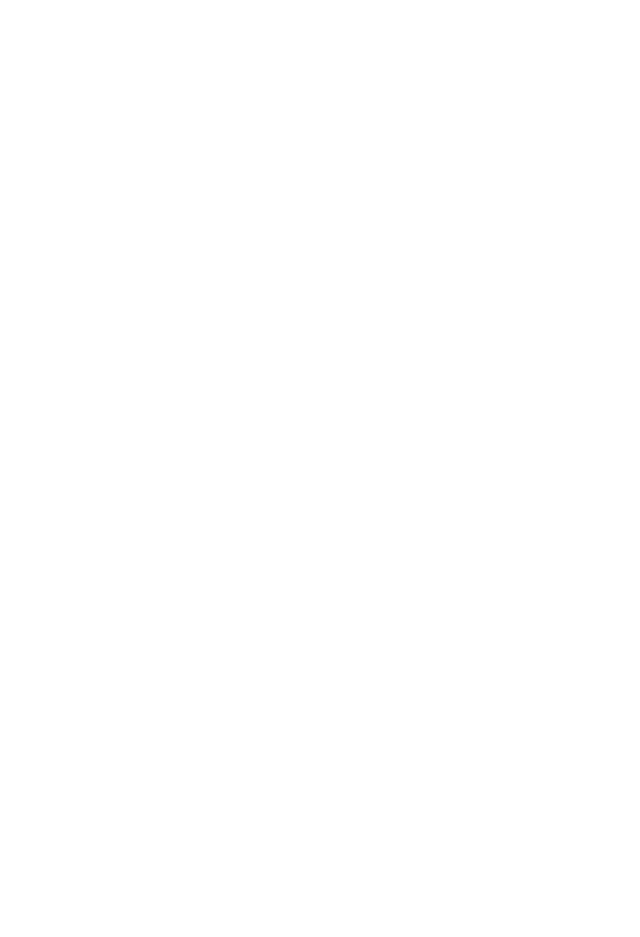
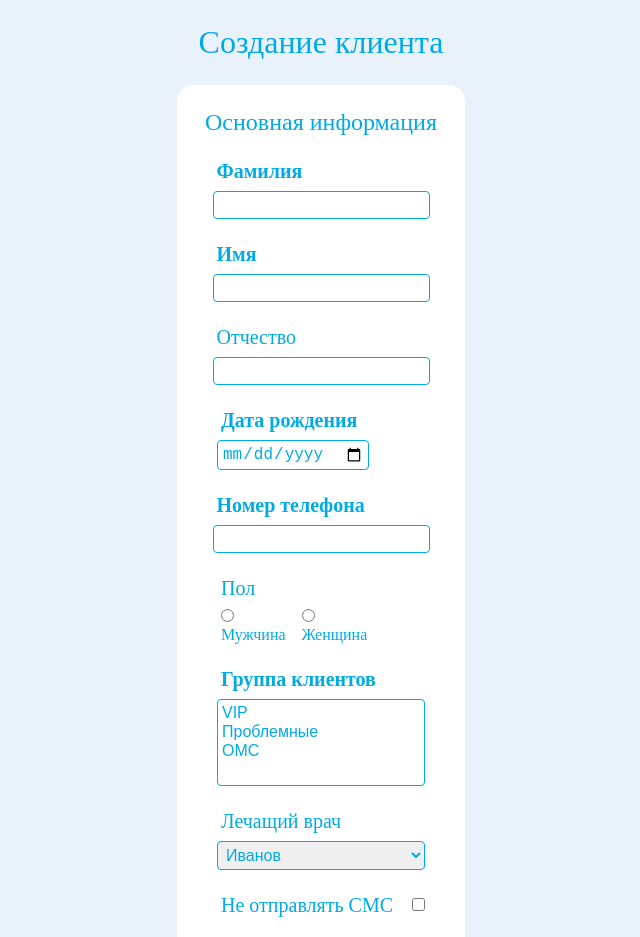
Before and after one commit to Taswikaa/VueForm, a Vue app: page / in a window 1280 px wide. Shown: the top 937 px of the page, without its empty margins (319-959 px from the left). Before the commit the page ends 800 px from the top, so only its background shows below. Built offline with nearby package versions, Linux system fonts and the light colour scheme.

Commit message:
добавлена вёрстка под мобильные устройства

```diff
--- a/src/App.vue
+++ b/src/App.vue
@@ -1,16 +1,50 @@
 <template>
-  <div id="app">
-
+  <div class="app" id="app">
+    <h1 class="app__title">Создание клиента</h1>
+    <MainForm />
   </div>
 </template>
 
 <script>
+import MainForm from './components/MainForm.vue';
 
 export default {
   name: 'App',
+  components: {
+    MainForm
+  }
 }
 </script>
 
 <style lang="scss">
+  @import '@/styles/index.scss';
 
+  * {
+    padding: 0;
+    margin: 0;
+    box-sizing: border-box;
+  }
+
+  .app {
+    @include vertical-layout;
+    min-height: 100vh;
+    background-color: $main-color;
+    color: $second-color;
+    font-size: $basic-font-size;
+    padding-top: 1.5rem;
+
+    &__title {
+      font-size: 2rem;
+      font-weight: 500;
+      margin-bottom: 1.5rem;
+    }
+  }
+
+  .button {
+    background-color: $main-color;
+    border: none;
+    padding: .5rem;
+    border-radius: .5rem;
+    color: $second-color;
+  }
 </style>
--- /dev/null
+++ b/src/components/MainForm.vue
@@ -0,0 +1,190 @@
+<template>
+  <form class="form">
+    <h2 class="form__title">Основная информация</h2>
+    <div class="form__part">
+      <label class="form__field">
+        <h4 class="form__field-title form__field-title_mandatory">Фамилия</h4>
+        <input class="form__input" type="text">
+      </label>
+      <label class="form__field">
+        <h4 class="form__field-title form__field-title_mandatory">Имя</h4>
+        <input class="form__input" type="text">
+      </label>
+      <label class="form__field">
+        <h4 class="form__field-title">Отчество</h4>
+        <input class="form__input" type="text">
+      </label>
+      <label class="form__field">
+        <h4 class="form__field-title form__field-title_mandatory">Дата рождения</h4>
+        <input class="form__input" type="date">
+      </label>
+      <label class="form__field">
+        <h4 class="form__field-title form__field-title_mandatory">Номер телефона</h4>
+        <input class="form__input" type="text">
+      </label>
+      <label class="form__field">
+        <h4 class="form__field-title">Пол</h4>
+        <div class="form__field_radio">
+          <div class="">
+            <input class="form__radio" type="radio" name="gender"> <p>Мужчина</p>
+          </div>
+          <div class="">
+            <input class="form__radio" type="radio" name="gender"> <p>Женщина</p>
+          </div>
+        </div>
+      </label>
+      <label class="form__field">
+        <h4 class="form__field-title form__field-title_mandatory">Группа клиентов</h4>
+        <select class="form__select" name="" id="" multiple>
+          <option value="">VIP</option>
+          <option value="">Проблемные</option>
+          <option value="">ОМС</option>
+        </select>
+      </label>
+      <label class="form__field">
+        <h4 class="form__field-title">Лечащий врач</h4>
+        <select class="form__select" name="" id="">
+          <option value="">Иванов</option>
+          <option value="">Захаров</option>
+          <option value="">Чернышева</option>
+        </select>
+      </label>
+      <label class="form__field">
+        <h4 class="form__field-title">Не отправлять СМС</h4>
+        <input class="form__check" type="checkbox">
+      </label>
+    </div>
+    <h2 class="form__title">Адрес</h2>
+    <div class="form__part">
+      <label class="form__field">
+        <h4 class="form__field-title">Индекс</h4>
+        <input class="form__input" type="text">
+      </label>
+      <label class="form__field">
+        <h4 class="form__field-title">Страна</h4>
+        <input class="form__input" type="text">
+      </label>
+      <label class="form__field">
+        <h4 class="form__field-title">Область</h4>
+        <input class="form__input" type="text">
+      </label>
+      <label class="form__field">
+        <h4 class="form__field-title form__field-title_mandatory">Город</h4>
+        <input class="form__input" type="text">
+      </label>
+      <label class="form__field">
+        <h4 class="form__field-title">Улица</h4>
+        <input class="form__input" type="text">
+      </label>
+      <label class="form__field">
+        <h4 class="form__field-title">Дом</h4>
+        <input class="form__input" type="text">
+      </label>
+    </div>
+    <h2 class="form__title">Документы</h2>
+    <div class="form__part">
+      <label class="form__field">
+        <h4 class="form__field-title form__field-title_mandatory">Тип документа</h4>
+        <input class="form__input" type="text">
+      </label>
+      <label class="form__field">
+        <h4 class="form__field-title">Серия</h4>
+        <input class="form__input" type="text">
+      </label>
+      <label class="form__field">
+        <h4 class="form__field-title">Номер</h4>
+        <input class="form__input" type="text">
+      </label>
+      <label class="form__field">
+        <h4 class="form__field-title">Кем выдан</h4>
+        <input class="form__input" type="text">
+      </label>
+      <label class="form__field">
+        <h4 class="form__field-title form__field-title_mandatory">Дата выдачи</h4>
+        <input class="form__input" type="text">
+      </label>
+    </div>
+    <button class="button form__button">Создать</button>
+  </form>
+</template>
+
+<script>
+export default {
+  name: 'MainForm'
+}
+</script>
+
+<style scoped lang="scss">
+  @import '@/styles/index.scss';
+  .form {
+    @include vertical-layout;
+    padding: 1.5rem 0;
+    min-width: 18rem;
+    background-color: $emphasizing-color;
+    border-radius: 1rem;
+
+    &__title {
+      font-weight: 500;
+      font-size: 1.5rem;
+      margin-bottom: 1.5rem;
+    }
+
+    &__part {
+      @include vertical-layout;
+      row-gap: 1.5rem;
+      padding-bottom: 1rem;
+    }
+
+    &__field {
+      @include vertical-layout;
+      row-gap: .5rem;
+      min-width: 13rem;
+      position: relative;
+
+      &_align_horizontal {
+        flex-direction: row;
+      }
+
+      &_radio {
+        display: flex;
+        align-self: flex-start;
+        margin-left: .25rem;
+        column-gap: 1rem ;
+      }
+    }
+
+    &__field-title {
+      font-weight: 400;
+      font-size: 1.25rem;
+      align-self: flex-start;
+      margin-left: .25rem;
+      position: relative;
+
+      &_mandatory {
+        font-weight: 700;
+      }
+    }
+
+    &__input {
+      @include basic-input;
+      align-self: flex-start;
+    }
+
+    &__check {
+      position: absolute;
+      top: .27rem;
+      right: 0;
+    }
+
+    &__select {
+      @include basic-input;
+      align-self: flex-start;
+      min-width: 13rem;
+    }
+
+    &__button {
+      min-width: 13rem;
+      margin-top: 0.5rem;
+    }
+  }
+</style>
--- /dev/null
+++ b/src/styles/index.scss
@@ -0,0 +1 @@
+@import './variables.scss', './mixins.scss';
--- /dev/null
+++ b/src/styles/mixins.scss
@@ -0,0 +1,19 @@
+@import './variables.scss';
+
+@mixin vertical-layout {
+  display: flex;
+  flex-direction: column;
+  align-items: center;
+}
+
+@mixin basic-input {
+  border: 1px solid $second-color;
+  border-radius: .25rem;
+  color: $second-color;
+  padding: .25rem;
+  font-size: 1rem;
+
+  &:focus {
+    outline: 1px solid $second-color;
+  }
+}
--- /dev/null
+++ b/src/styles/variables.scss
@@ -0,0 +1,4 @@
+$main-color: #e9f1fa;
+$second-color: #00ABE4;
+$emphasizing-color: #fff;
+$basic-font-size: 16px;
```
